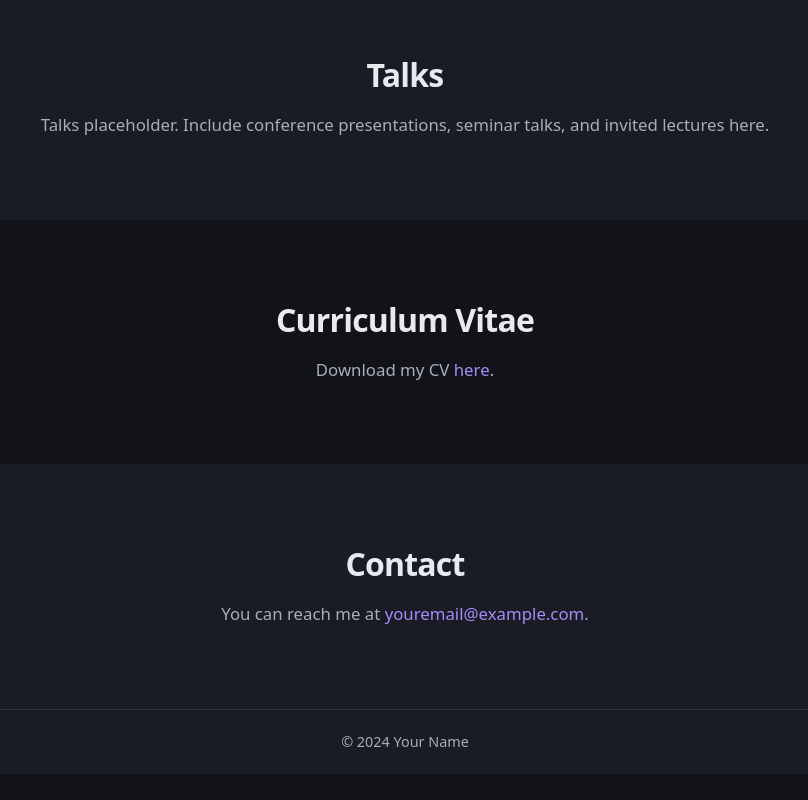
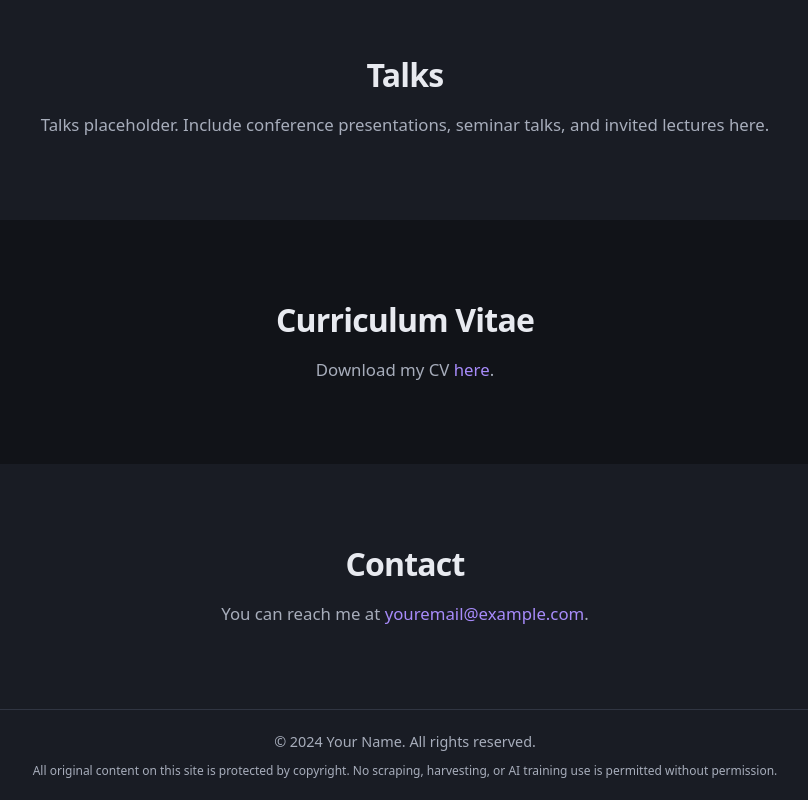
Before and after one commit to PandnotPthereforeQ/PandnotPthereforeQ.github.io, a plain HTML site: page index.html in a window 1280 px wide. Shown: the part 1034-1834 px from the top of the page, without its empty margins (235-1043 px from the left). Before the commit the page ends 1808 px from the top, so only its background shows below. Drawn offline with Linux system fonts and the light colour scheme.

Commit message:
Add a short copyright and use notice to the footer.

```diff
--- a/index.html
+++ b/index.html
@@ -70,7 +70,8 @@
 
     <footer>
         <div class="container">
-            <p>&copy; 2024 Your Name</p>
+            <p>&copy; 2024 Your Name. All rights reserved.</p>
+            <p class="footer-notice">All original content on this site is protected by copyright. No scraping, harvesting, or AI training use is permitted without permission.</p>
         </div>
     </footer>
 </body>
--- a/styles.css
+++ b/styles.css
@@ -153,6 +153,13 @@ footer p {
     margin: 0;
 }
 
+.footer-notice {
+    color: var(--muted);
+    font-size: 0.75rem;
+    line-height: 1.5;
+    margin-top: 0.5rem;
+}
+
 @media (max-width: 600px) {
     body {
         padding-top: 9rem;
```
